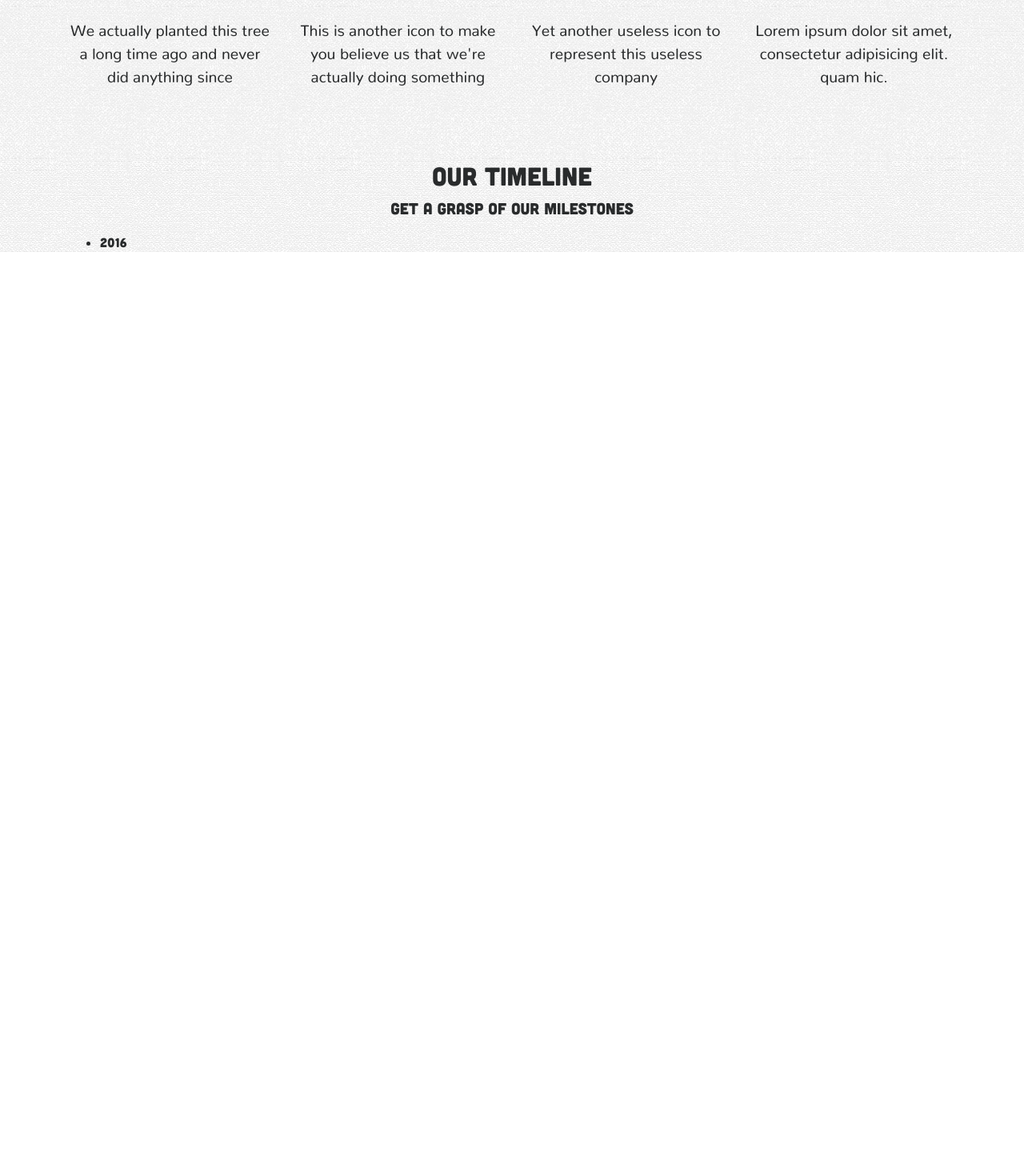
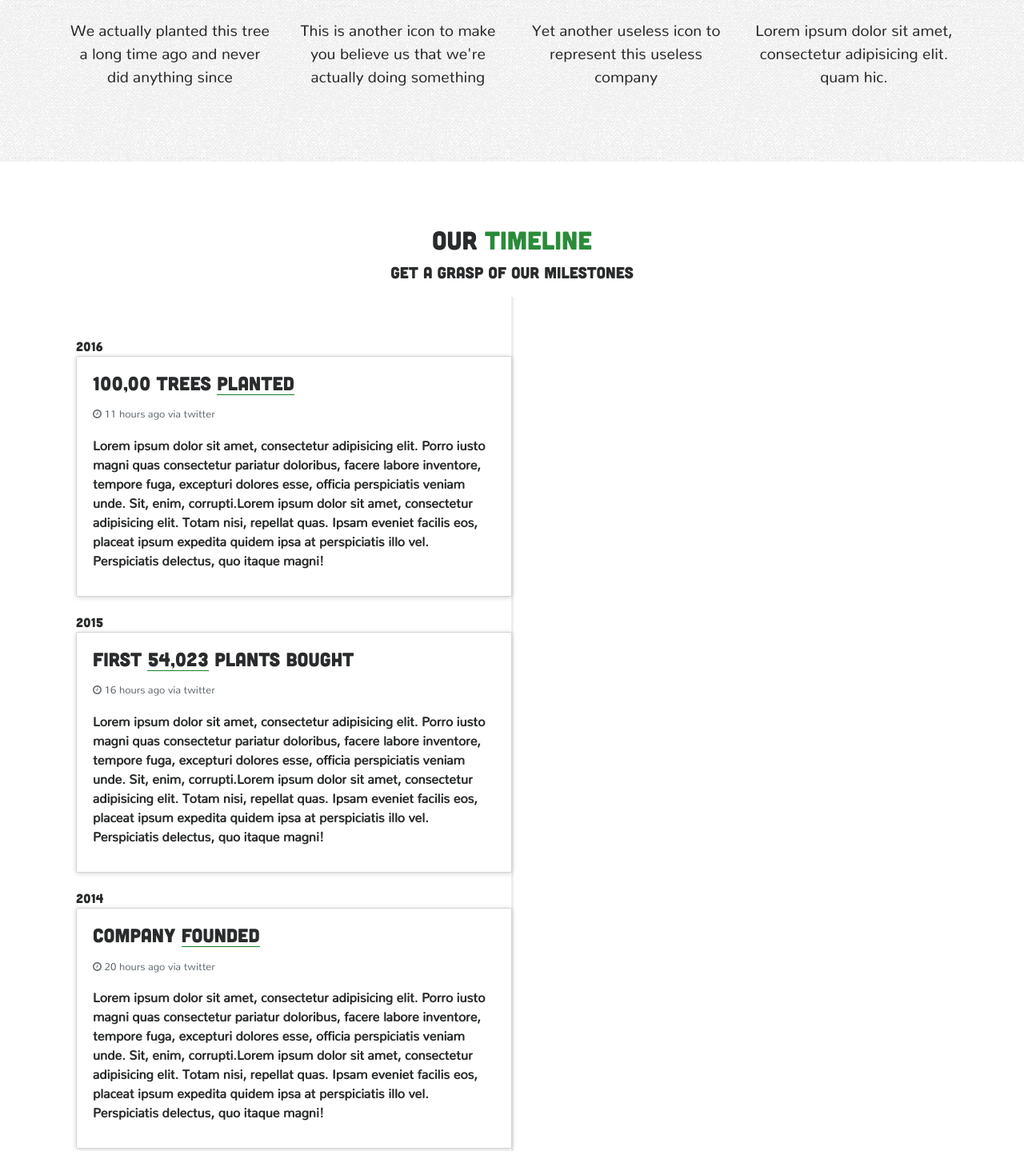
Before and after one commit to wijiisaiah/OneTree-HtmlPractice, a plain HTML site: page index.html in a window 1280 px wide. Shown: the part 1232-2671 px from the top of the page at 80% size. Before the commit the page ends 1547 px from the top, so only its background shows below. Drawn offline with Linux system fonts and the light colour scheme.

Commit message:
Finishing up timeline, need to learn about flexbox

```diff
--- a/css/style.css
+++ b/css/style.css
@@ -163,6 +163,83 @@ color: white;
 }
 
 
+/* SECTION-TIMELINE */
+
+.section-timeline {
+    background-color: white;
+    padding: 5rem;
+}
+
+.timeline {
+    list-style: none;
+    padding: 20px 0 80px;
+    padding-top:50px;
+    position: relative;
+}
+
+.timeline:before {
+    top: 0;
+    bottom: 0;
+    position: absolute;
+    content:" ";
+    width: 3px;
+    background-color: #eeeeee;
+    left: 50%;
+    margin-left: -1.5px;
+}
+
+.timeline > li {
+    margin-bottom: 20px;
+    position: relative;
+}
+
+.timeline > li:before,
+.timeline > li:after {
+    content: "";
+    display: table;
+
+}
+
+.timeline > li: after {
+    clear: both;
+}
+
+.timeline > li > .timeline-panel {
+    width: 50%;
+    border: 1px solid #d4d4d4;
+    border-radius: 2px;
+    padding: 20px;
+    position: relative;
+    box-shadow: 0 1px 6px rgba(0,0,0,0.175);
+}
+
+.timeline p {
+    font-family: 'Nunito-Regular';
+    font-weight: 700;
+}
+
+
+
+
+
+
+
+
+
+
+
+
+
+
+
+
+
+
+
+
+
+
+
 
 @media only screen and (max-height: 865px) {
     .wall-sticker {
--- a/index.html
+++ b/index.html
@@ -104,14 +104,60 @@
     <section class="why-us" id="timeline">
         <div class="section-timeline">
             <div class="container">
-                <h2 class="heading">Our Timeline</h2>
+                <h2 class="heading">Our <span class="bold-green">Timeline</span></h2>
                 <p class="lead under-heading">Get a grasp of our milestones</p>
                 <ul class="timeline">
                     <li>
                         <div class="timeline-badge">2016</div>
                         <div class="timeline-panel">
                             <div class="timeline-heading">
-                                <div class="timeline-body"></div>
+                                <div class="timeline-title">
+                                    <h4>100,00 trees <span class="green-underline">planted</span></h4>
+                                    <p>
+                                        <small class="text-muted">
+                                            <i class="fa fa-clock-o"></i> 11 hours ago via twitter
+                                        </small>
+                                    </p>
+                                </div>
+                            </div>
+                            <div class="timeline-body">
+                                <p>Lorem ipsum dolor sit amet, consectetur adipisicing elit. Porro iusto magni quas consectetur pariatur doloribus, facere labore inventore, tempore fuga, excepturi dolores esse, officia perspiciatis veniam unde. Sit, enim, corrupti.Lorem ipsum dolor sit amet, consectetur adipisicing elit. Totam nisi, repellat quas. Ipsam eveniet facilis eos, placeat ipsum expedita quidem ipsa at perspiciatis illo vel. Perspiciatis delectus, quo itaque magni!</p>
+                            </div>
+                        </div>
+                    </li>
+                    <li  class="timeline-inverted">
+                        <div class="timeline-badge">2015</div>
+                        <div class="timeline-panel">
+                            <div class="timeline-heading">
+                                <div class="timeline-title">
+                                    <h4>First <span class="green-underline">54,023</span> plants bought</h4>
+                                    <p>
+                                        <small class="text-muted">
+                                            <i class="fa fa-clock-o"></i> 16 hours ago via twitter
+                                        </small>
+                                    </p>
+                                </div>
+                            </div>
+                            <div class="timeline-body">
+                                <p>Lorem ipsum dolor sit amet, consectetur adipisicing elit. Porro iusto magni quas consectetur pariatur doloribus, facere labore inventore, tempore fuga, excepturi dolores esse, officia perspiciatis veniam unde. Sit, enim, corrupti.Lorem ipsum dolor sit amet, consectetur adipisicing elit. Totam nisi, repellat quas. Ipsam eveniet facilis eos, placeat ipsum expedita quidem ipsa at perspiciatis illo vel. Perspiciatis delectus, quo itaque magni!</p>
+                            </div>
+                        </div>
+                    </li>
+                    <li>
+                        <div class="timeline-badge">2014</div>
+                        <div class="timeline-panel">
+                            <div class="timeline-heading">
+                                <div class="timeline-title">
+                                    <h4>Company <span class="green-underline">Founded</span></h4>
+                                    <p>
+                                        <small class="text-muted">
+                                            <i class="fa fa-clock-o"></i> 20 hours ago via twitter
+                                        </small>
+                                    </p>
+                                </div>
+                            </div>
+                            <div class="timeline-body">
+                                <p>Lorem ipsum dolor sit amet, consectetur adipisicing elit. Porro iusto magni quas consectetur pariatur doloribus, facere labore inventore, tempore fuga, excepturi dolores esse, officia perspiciatis veniam unde. Sit, enim, corrupti.Lorem ipsum dolor sit amet, consectetur adipisicing elit. Totam nisi, repellat quas. Ipsam eveniet facilis eos, placeat ipsum expedita quidem ipsa at perspiciatis illo vel. Perspiciatis delectus, quo itaque magni!</p>
                             </div>
                         </div>
                     </li>
```
